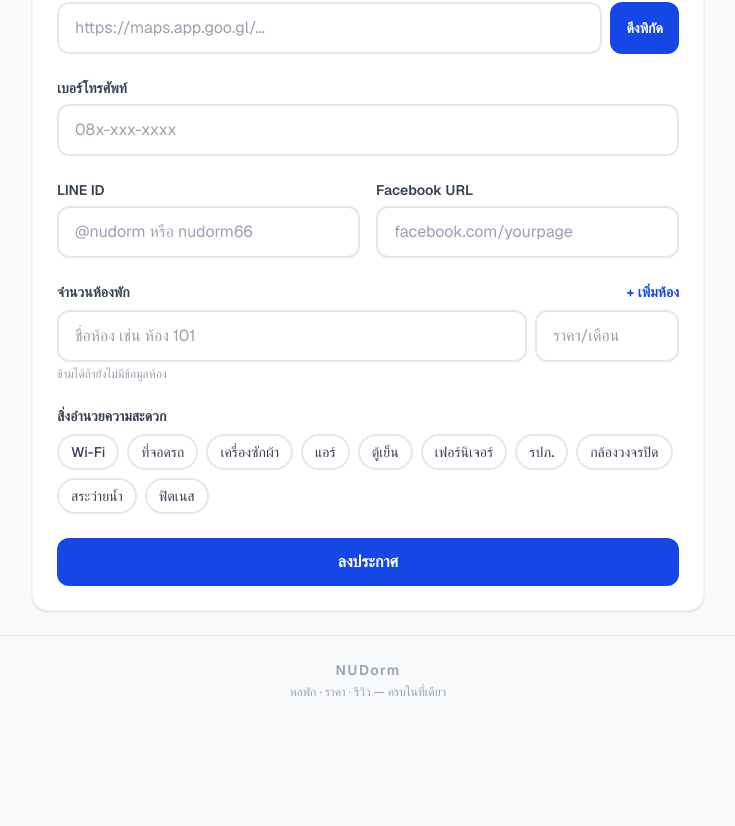
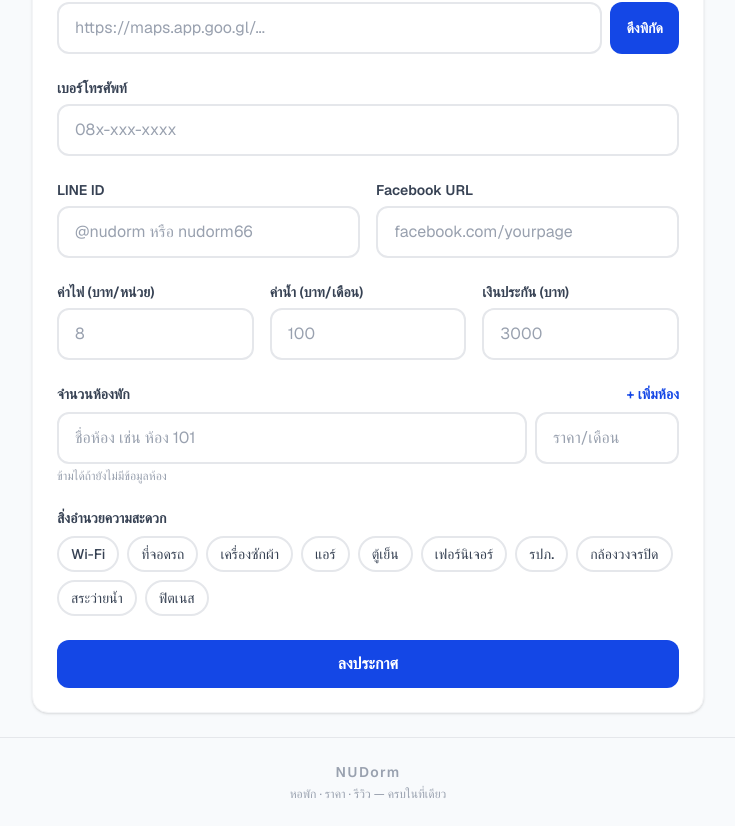
Before and after one commit to Panuwatjr-05/NUDorm, a Next.js app in the folder nudorm/: page /listings/new in a window 1280 px wide. Shown: the part 915-1741 px from the top of the page, without its empty margins (272-1007 px from the left). Before the commit the page ends 1639 px from the top, so only its background shows below. Built offline with nearby package versions, Linux system fonts and the light colour scheme; no server answers.

Commit message:
add electricity, water rate and deposit fields

```diff
--- a/nudorm/app/(owner)/listings/new/page.tsx
+++ b/nudorm/app/(owner)/listings/new/page.tsx
@@ -23,6 +23,9 @@ export default function NewListingPage() {
     phone: "",
     lineId: "",
     facebookUrl: "",
+    electricityRate: "",
+    waterRate: "",
+    deposit: "",
     amenities: [] as string[],
   });
   const [images, setImages] = useState<string[]>([]);
@@ -251,6 +254,12 @@ export default function NewListingPage() {
           {field("Facebook URL", input("facebookUrl", { placeholder: "facebook.com/yourpage" }))}
         </div>
 
+        <div className="grid grid-cols-3 gap-4">
+          {field("ค่าไฟ (บาท/หน่วย)", input("electricityRate", { type: "number", min: "0", placeholder: "8" }))}
+          {field("ค่าน้ำ (บาท/เดือน)", input("waterRate", { type: "number", min: "0", placeholder: "100" }))}
+          {field("เงินประกัน (บาท)", input("deposit", { type: "number", min: "0", placeholder: "3000" }))}
+        </div>
+
         {/* Rooms */}
         <div>
           <div className="flex items-center justify-between mb-2">
--- a/nudorm/app/(student)/dorms/[id]/page.tsx
+++ b/nudorm/app/(student)/dorms/[id]/page.tsx
@@ -44,7 +44,7 @@ export default async function DormDetailPage({ params }: { params: Promise<{ id:
       }))
     : false;
 
-  const dormFull = dorm as typeof dorm & { lineId?: string | null; facebookUrl?: string | null };
+  const dormFull = dorm as typeof dorm & { lineId?: string | null; facebookUrl?: string | null; electricityRate?: number | null; waterRate?: number | null; deposit?: number | null };
 
   return (
     <div className="max-w-5xl mx-auto pb-16">
@@ -192,6 +192,31 @@ export default async function DormDetailPage({ params }: { params: Promise<{ id:
                 </div>
               </div>
 
+              {/* Additional costs */}
+              {(dormFull.electricityRate || dormFull.waterRate || dormFull.deposit) && (
+                <div className="px-5 py-4 border-t border-gray-100 space-y-2.5">
+                  <p className="text-xs font-semibold text-gray-500 uppercase tracking-wide">ค่าใช้จ่ายเพิ่มเติม</p>
+                  {dormFull.electricityRate && (
+                    <div className="flex justify-between text-sm">
+                      <span className="text-gray-500">ค่าไฟ</span>
+                      <span className="font-semibold text-gray-800">฿{dormFull.electricityRate}/หน่วย</span>
+                    </div>
+                  )}
+                  {dormFull.waterRate && (
+                    <div className="flex justify-between text-sm">
+                      <span className="text-gray-500">ค่าน้ำ</span>
+                      <span className="font-semibold text-gray-800">฿{dormFull.waterRate}/เดือน</span>
+                    </div>
+                  )}
+                  {dormFull.deposit && (
+                    <div className="flex justify-between text-sm">
+                      <span className="text-gray-500">เงินประกัน</span>
+                      <span className="font-semibold text-gray-800">฿{dormFull.deposit.toLocaleString()}</span>
+                    </div>
+                  )}
+                </div>
+              )}
+
               {/* Contact info */}
               <div className="p-5 space-y-3">
                 <p className="text-xs font-semibold text-gray-500 uppercase tracking-wide">ติดต่อหอพัก</p>
--- a/nudorm/app/api/dorms/route.ts
+++ b/nudorm/app/api/dorms/route.ts
@@ -51,7 +51,7 @@ export async function POST(req: NextRequest) {
   }
 
   const body = await req.json();
-  const { name, description, price, priceMax, type, lat, lng, address, phone, lineId, facebookUrl, amenities, images, rooms } = body;
+  const { name, description, price, priceMax, type, lat, lng, address, phone, lineId, facebookUrl, amenities, images, rooms, electricityRate, waterRate, deposit } = body;
 
   if (!name || !price || !type || !lat || !lng || !address) {
     return NextResponse.json({ error: "กรุณากรอกข้อมูลที่จำเป็น" }, { status: 400 });
@@ -73,6 +73,9 @@ export async function POST(req: NextRequest) {
       amenities: amenities ?? [],
       images: images ?? [],
       ownerId: session.user.id,
+      electricityRate: electricityRate ? parseInt(electricityRate) : null,
+      waterRate: waterRate ? parseInt(waterRate) : null,
+      deposit: deposit ? parseInt(deposit) : null,
     },
   });
 
```
Also changed, not shown: 2 other files (tests, documents, lock files or other folders).
